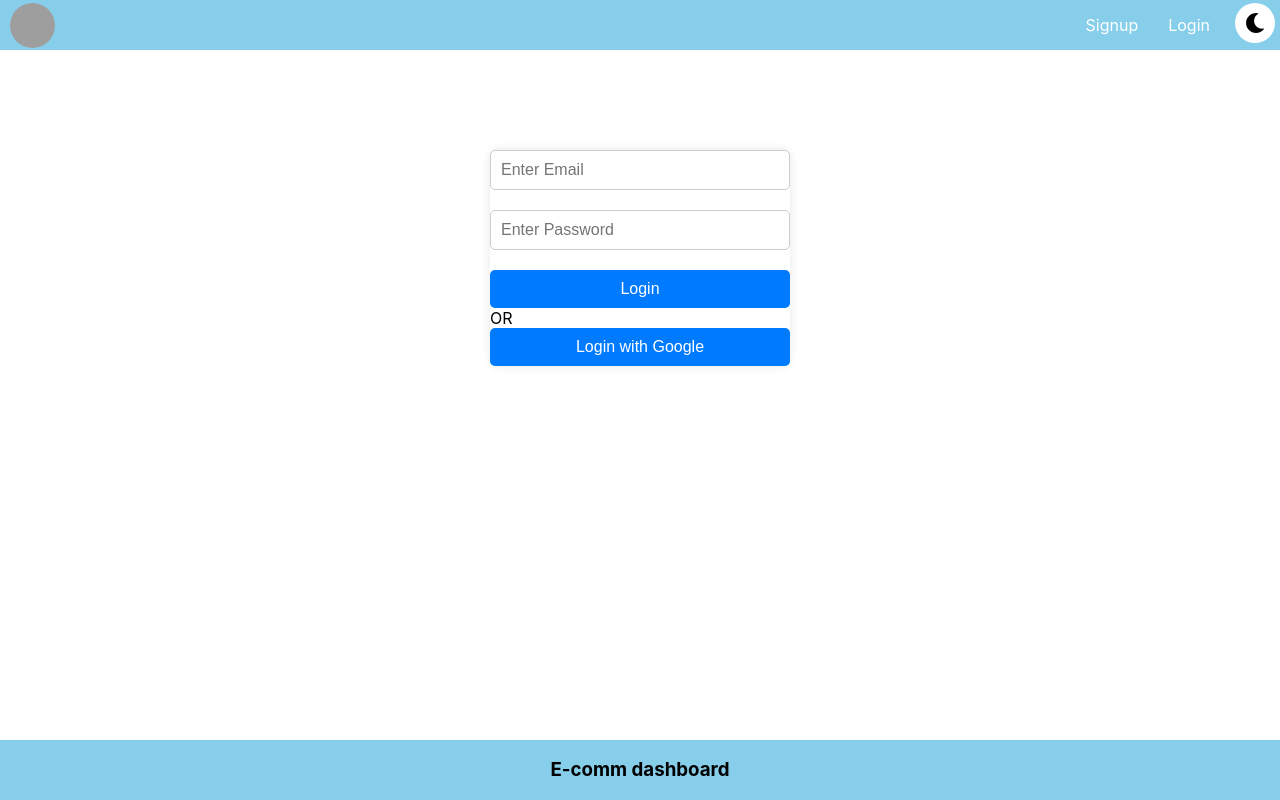
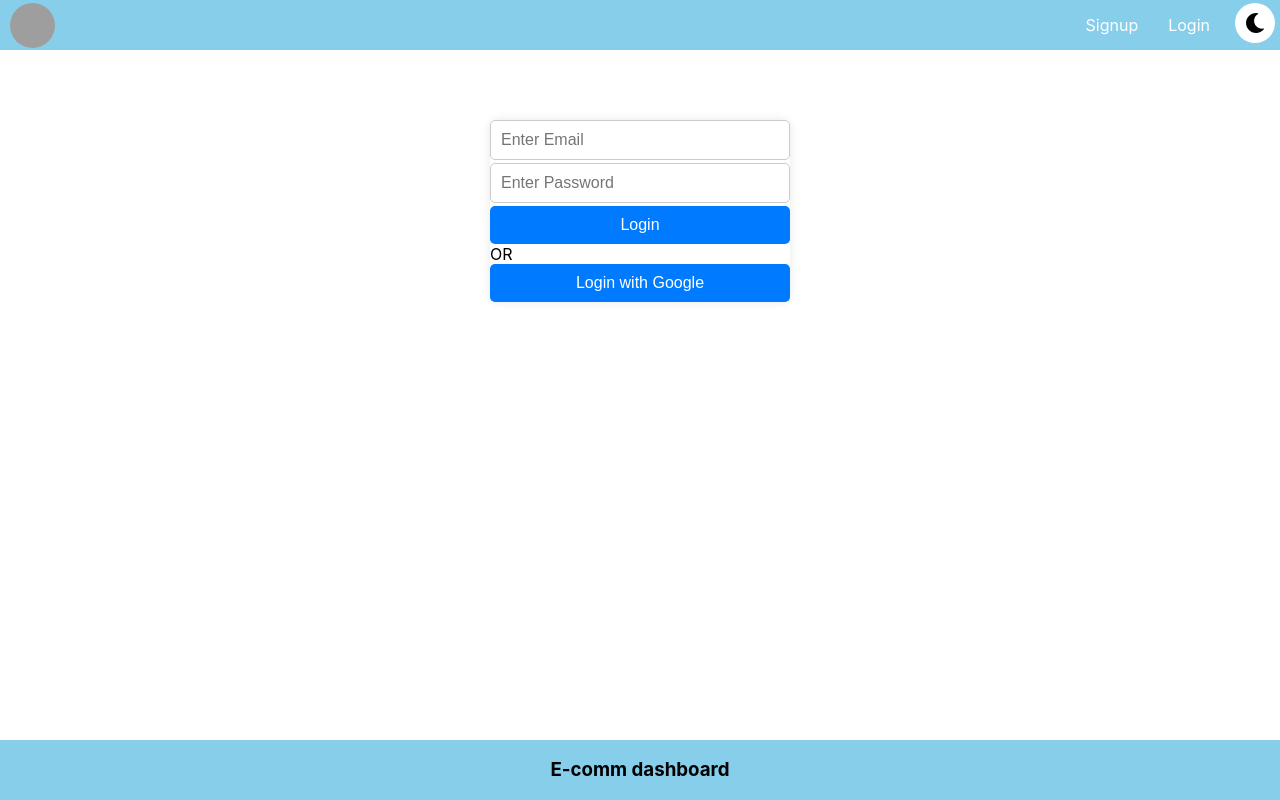
Before and after one commit to Khushi-74/E-comm-Mern-Project, a React (Create React App) app in the folder frontend/: page /login in a window 1280 px wide. Built offline with nearby package versions, Linux system fonts and the light colour scheme; grey boxes are pictures that could not be loaded.

Commit message:
"restyled"

```diff
--- a/frontend/src/App.css
+++ b/frontend/src/App.css
@@ -3,6 +3,7 @@
   margin-bottom: 100px;
   background-color: skyblue;
   margin-top: 0;
+  margin-bottom: 70px;
 }
 .nav-ul li {
   display: inline-block;
@@ -149,7 +150,7 @@ body {
   border-radius: 5px;
   width: 100%;
   box-sizing: border-box;
-  margin-bottom: 20px;
+  margin-bottom: 3px;
 }
 
 .appButton {
```
